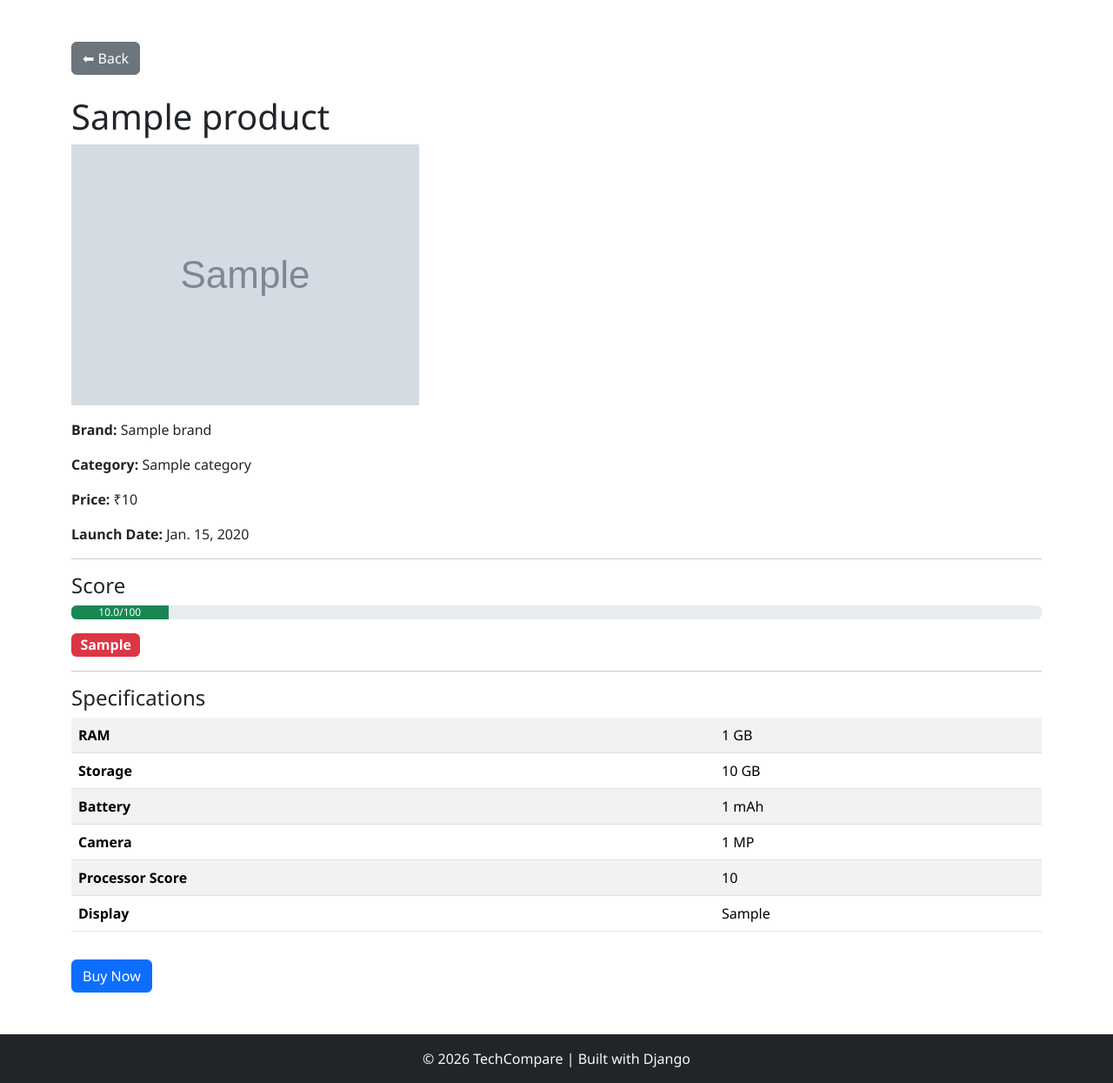
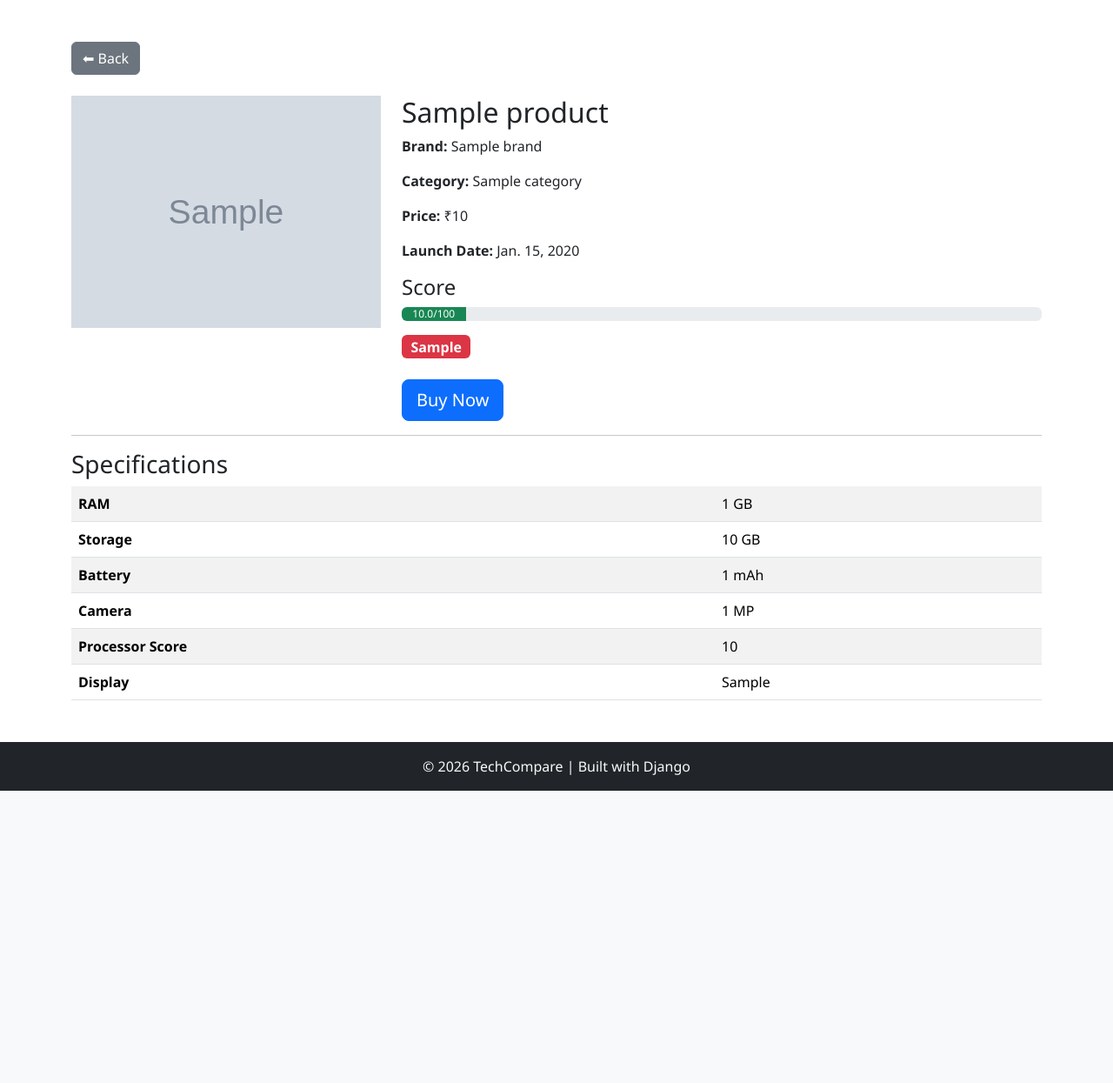
Before and after one commit to PatidarKuldeep/nextcompare, a Django app: a page that uses templates/product_detail.html in a window 1280 px wide. Shown: the part 56-1301 px from the top of the page at 87% size. After the commit the page ends 965 px from the top, so only its background shows below. Run offline with Django 5.2, Linux system fonts and the light colour scheme; tables that the repository leaves empty hold one stand-in row (values such as "Sample post"); grey boxes marked "Sample" are stand-in pictures.

Commit message:
clean product page layout

```diff
--- a/templates/product_detail.html
+++ b/templates/product_detail.html
@@ -6,22 +6,29 @@
 
 <a href="/" class="btn btn-secondary mb-4">⬅ Back</a>
 
-<h1>{{ product.name }}</h1>
+<div class="row">
 
+    <!-- Product Image -->
+    <div class="col-md-4 text-center">
         {% if product.image %}
         <img src="{{ product.image.url }}"
-     class="img-fluid mb-3"
-     style="max-height:300px;">
+             class="img-fluid"
+             style="max-height:350px; object-fit:contain;">
         {% endif %}
+    </div>
+
+    <!-- Product Info -->
+    <div class="col-md-8">
+
+        <h2>{{ product.name }}</h2>
 
         <p><strong>Brand:</strong> {{ product.brand }}</p>
         <p><strong>Category:</strong> {{ product.category }}</p>
         <p><strong>Price:</strong> ₹{{ product.price }}</p>
         <p><strong>Launch Date:</strong> {{ product.launch_date }}</p>
 
-<hr>
+        <h4 class="mt-3">Score</h4>
 
-<h4>Score</h4>
         <div class="progress mb-3">
           <div class="progress-bar bg-success"
                role="progressbar"
@@ -40,12 +47,28 @@
         <span class="badge bg-danger fs-6">{{ product.verdict }}</span>
         {% endif %}
 
+        {% if product.affiliate_link %}
+        <div class="mt-4">
+            <a href="{{ product.affiliate_link }}"
+               target="_blank"
+               class="btn btn-primary btn-lg">
+               Buy Now
+            </a>
+        </div>
+        {% endif %}
+
+    </div>
+
+</div>
+
 <hr>
 
-<h4>Specifications</h4>
+<h3>Specifications</h3>
 
 {% if product.mobilespecs %}
+
 <table class="table table-striped">
+
 <tr>
 <th>RAM</th>
 <td>{{ product.mobilespecs.ram }} GB</td>
@@ -75,11 +98,11 @@
 <th>Display</th>
 <td>{{ product.mobilespecs.display_type }}</td>
 </tr>
+
 </table>
 
+{% elif product.laptopspecs %}
 
-
-{% elif product.laptopspecs %}
 <table class="table table-striped">
 
 <tr>
@@ -111,10 +134,4 @@
 
 {% endif %}
 
-{% if product.affiliate_link %}
-<a href="{{ product.affiliate_link }}" target="_blank" class="btn btn-primary mt-3">
-Buy Now
-</a>
-{% endif %}
-
 {% endblock %}
```
Lines whose indentation alone changed are shown as unchanged.
